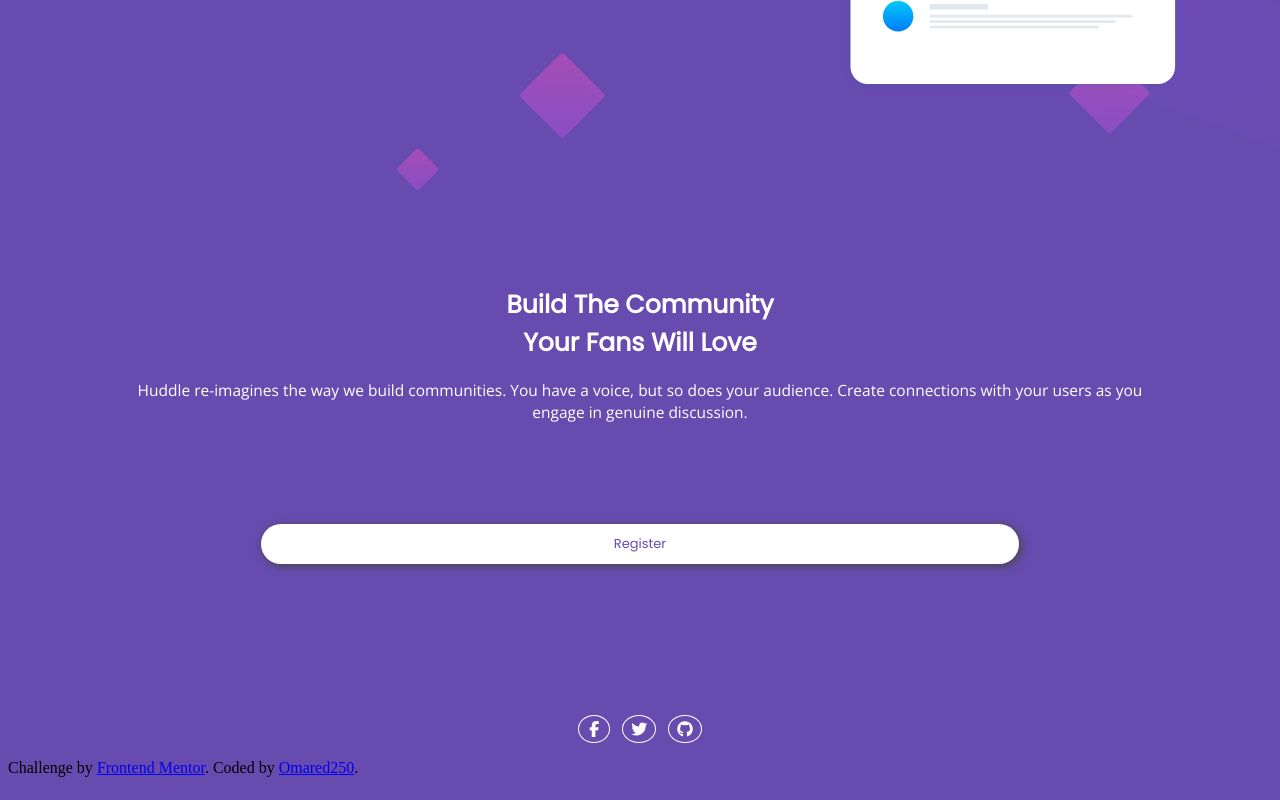
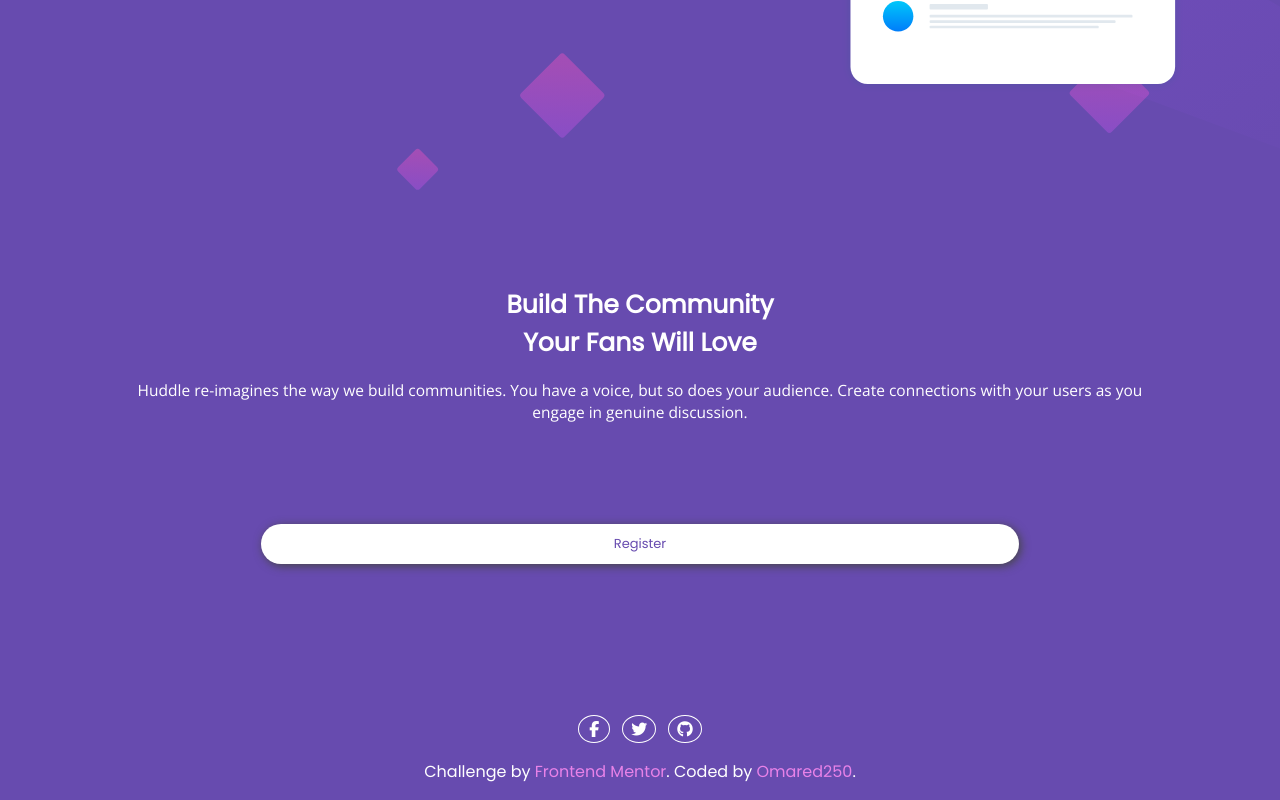
Before and after one commit to Omared250/huddle-landing-page, a plain HTML site: page index.html in a window 1280 px wide. Shown: the part 1081-1881 px from the top of the page. Drawn offline with nearby package versions, Linux system fonts and the light colour scheme.

Commit message:
footer setup

```diff
--- a/css/style.css
+++ b/css/style.css
@@ -108,3 +108,16 @@ body {
     border: 1px solid white;
     border-radius: 50%;
 }
+
+/*-----footer setup------*/
+
+footer {
+    font-family: 'Poppins', sans-serif;
+    text-align: center;
+    color: white;
+}
+
+footer a {
+    text-decoration: none;
+    color: var(--color-decoration-2);
+}
```
